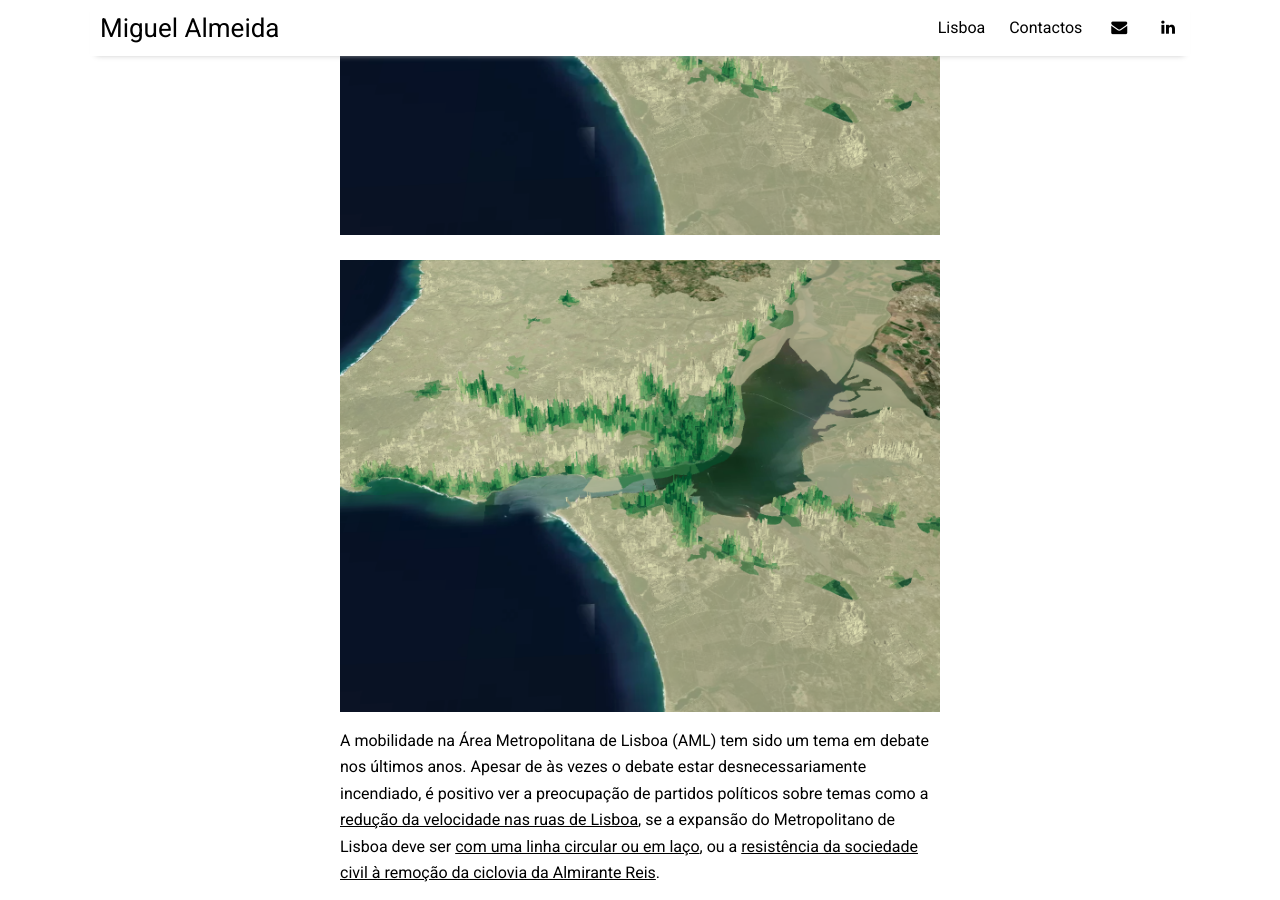
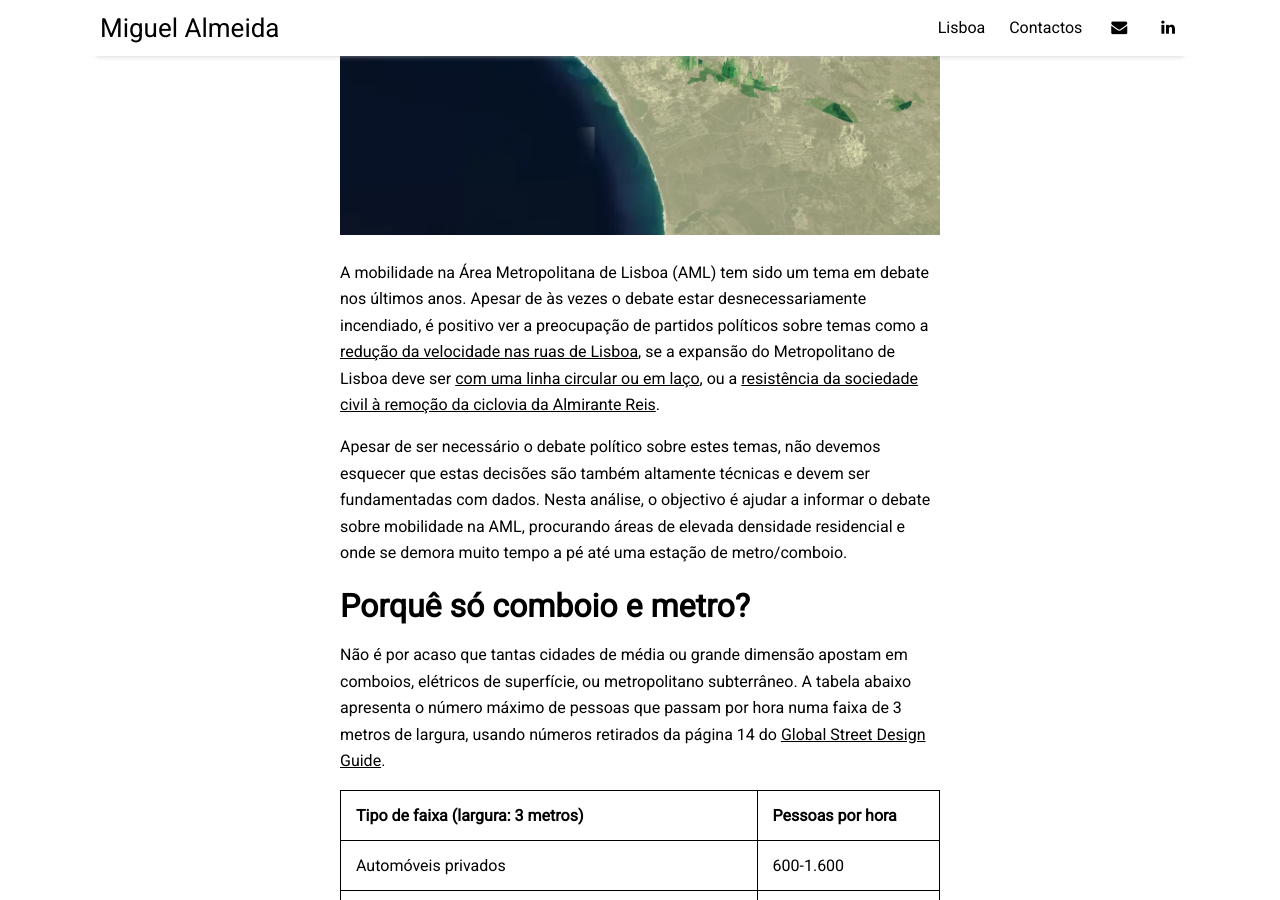
Before and after one commit to miguelbalmeida/miguelbalmeida.github.io, a Jekyll site: the page built from _posts/2022-05-25-zonas-urbanas-sem-ferrovia.markdown, in a window 1280 px wide and 900 px high, scrolled down 459 px. Built offline with Jekyll 4.4.1, drawn with Linux system fonts in a browser that asks for light colours; nearby versions of some CDN libraries.

Commit message:
Removed extra image from first post.

```diff
--- a/_posts/2022-05-25-zonas-urbanas-sem-ferrovia.markdown
+++ b/_posts/2022-05-25-zonas-urbanas-sem-ferrovia.markdown
@@ -5,8 +5,6 @@ date:   2022-05-25 15:13:00 +0100
 categories: lisboa mobilidade
 image: AML_distance_to_rail_stations_header_2.png
 ---
-
-![Imagem]({{ site.url }}/assets/img/AML_distance_to_rail_stations_header_2.png)
 
 A mobilidade na Área Metropolitana de Lisboa (AML) tem sido um tema em debate nos últimos anos. Apesar de às vezes o debate estar desnecessariamente incendiado, é positivo ver a preocupação de partidos políticos sobre temas como a [redução da velocidade nas ruas de Lisboa](https://cnnportugal.iol.pt/videos/reducao-dos-limites-de-velocidade-em-lisboa-motiva-debate-aceso-na-camara/628e85480cf2ea4f0a4c6b0c), se a expansão do Metropolitano de Lisboa deve ser [com uma linha circular ou em laço](https://lisboaparapessoas.pt/2021/11/19/metro-lisboa-expansao-linha-circular-camara-governo-pcp-moedas/?doing_wp_cron=1651066237.3754520416259765625000), ou a [resistência da sociedade civil à remoção da ciclovia da Almirante Reis](https://expresso.pt/sociedade/2021-11-30-Mais-de-2500-lisboetas-levam-peticao-a-Assembleia-Municipal-para-travar-fim-da-ciclovia-da-Almirante-Reis-22a9ff45).
 
```
